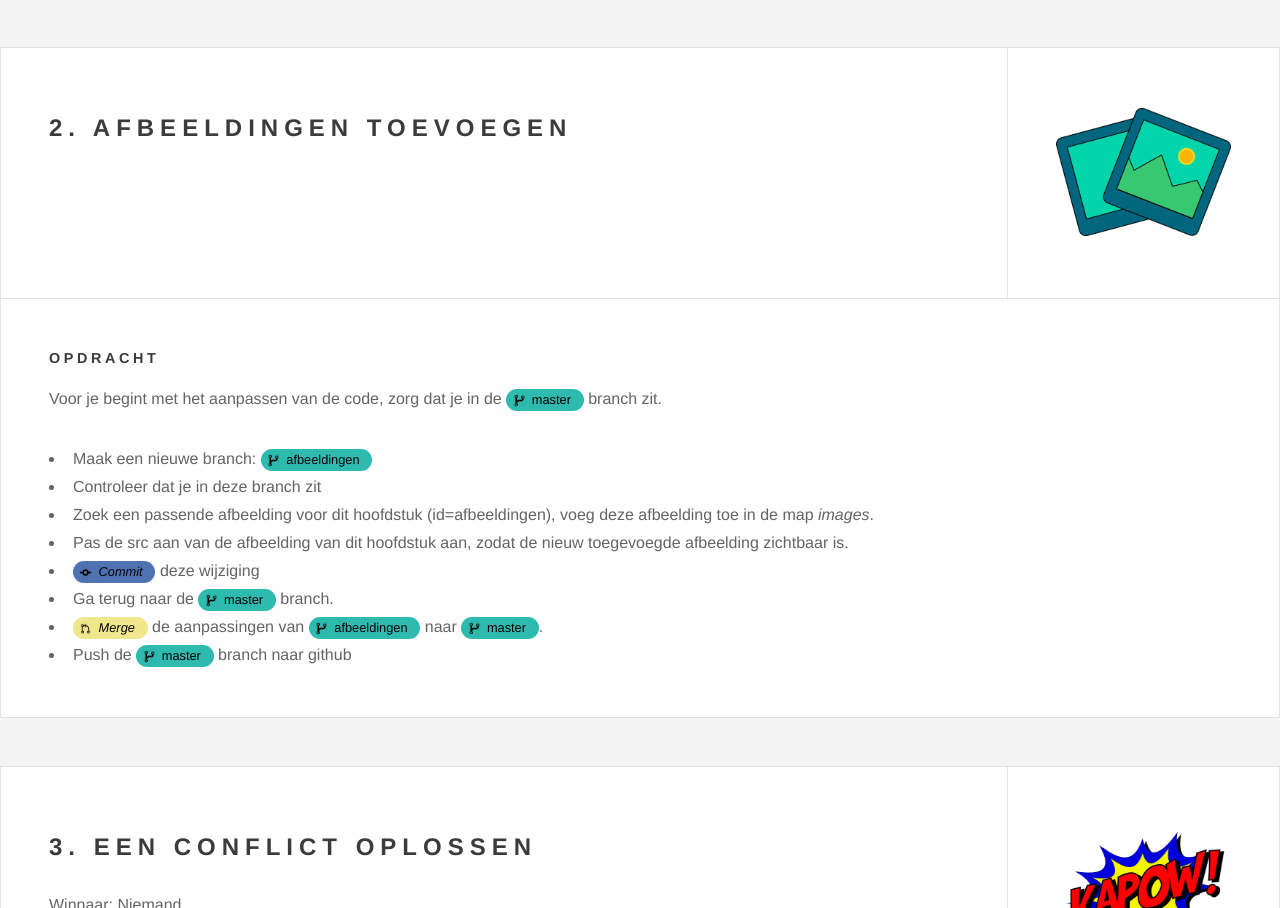
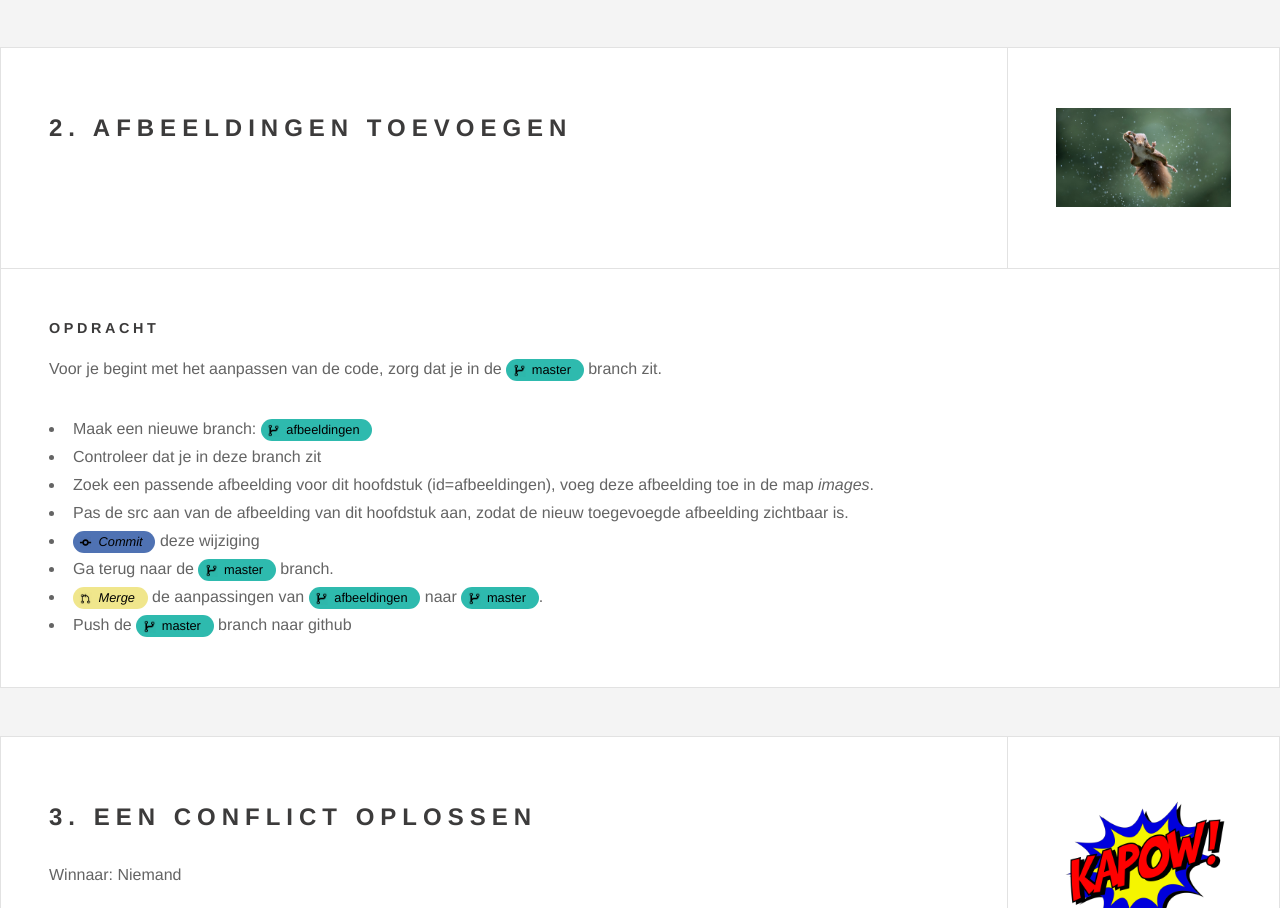
Before and after one commit to sjouker01/oefentoets, a plain HTML site: page VBH-LO2E-Oefen/VBH-LO2E-Oefen/index.html in a window 1280 px wide. Shown: the part 1297-2205 px from the top of the page. Drawn offline with Linux system fonts and the light colour scheme.

Commit message:
afbilding toegevoegt

```diff
--- a/VBH-LO2E-Oefen/VBH-LO2E-Oefen/index.html
+++ b/VBH-LO2E-Oefen/VBH-LO2E-Oefen/index.html
@@ -79,7 +79,7 @@
                         <h2>2. Afbeeldingen toevoegen</h2>
                     </div>
                     <div class="meta">
-                        <img src="images/pictures.png">
+                        <img src="/VBH-LO2E-Oefen/VBH-LO2E-Oefen/images/Alex-Pansier.jpg">
                     </div>
                 </header>
 
```
Also changed, not shown: VBH-LO2E-Oefen/VBH-LO2E-Oefen/images/Alex-Pansier.jpg (added).
